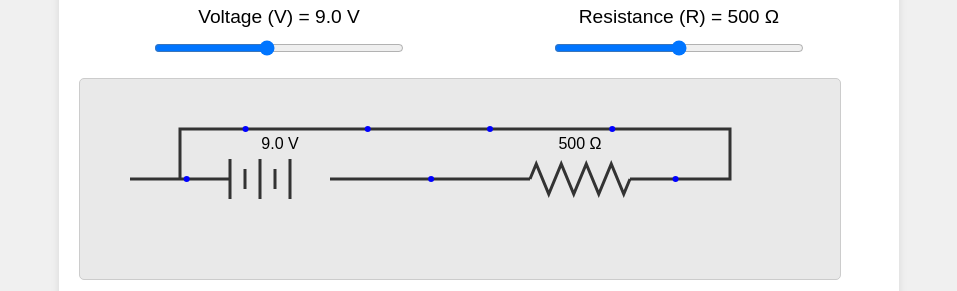
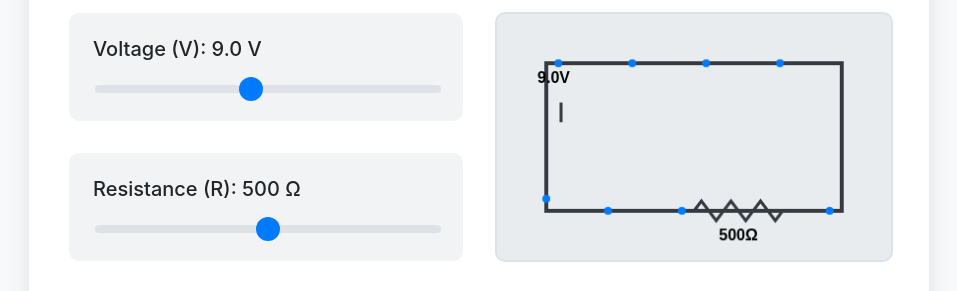
Before and after one commit to Kalpajit0406/Simulation_main, a plain HTML site: page Ohm.html in a window 1280 px wide. Shown: the part 266-557 px from the top of the page, without its empty margins (161-1118 px from the left). Drawn offline with Linux system fonts and the light colour scheme.

Commit message:
Update Ohm.html

```diff
--- a/Ohm.html
+++ b/Ohm.html
@@ -3,82 +3,155 @@
 <head>
     <meta charset="UTF-8">
     <meta name="viewport" content="width=device-width, initial-scale=1.0">
-    <title>Ohm's Law Simulation</title>
+    <title>Advanced Ohm's Law Simulation</title>
     <style>
+        :root {
+            --primary-color: #007bff;
+            --secondary-color: #6c757d;
+            --background-color: #f8f9fa;
+            --surface-color: #ffffff;
+            --text-color: #212529;
+            --border-color: #dee2e6;
+        }
+
         body {
-            font-family: Arial, sans-serif;
+            font-family: -apple-system, BlinkMacSystemFont, "Segoe UI", Roboto, "Helvetica Neue", Arial, sans-serif;
             display: flex;
             justify-content: center;
             align-items: center;
-            height: 100vh;
+            min-height: 100vh;
             margin: 0;
-            background-color: #f0f0f0;
+            background-color: var(--background-color);
+            color: var(--text-color);
         }
+
         .simulation-container {
-            background-color: #fff;
-            padding: 20px;
-            border-radius: 10px;
-            box-shadow: 0 4px 8px rgba(0,0,0,0.1);
-            width: 800px;
+            background-color: var(--surface-color);
+            padding: 2.5rem;
+            border-radius: 15px;
+            box-shadow: 0 10px 25px rgba(0, 0, 0, 0.1);
+            width: 900px;
+            max-width: 95%;
+            box-sizing: border-box;
         }
+
         h1 {
             text-align: center;
-            color: #333;
+            color: var(--primary-color);
+            margin-bottom: 2rem;
+            font-size: 2.5em;
         }
+
+        .main-layout {
+            display: grid;
+            grid-template-columns: 1fr 1fr;
+            gap: 2rem;
+            align-items: center;
+        }
+
         .controls {
             display: flex;
-            justify-content: space-around;
-            margin-bottom: 20px;
+            flex-direction: column;
+            gap: 2rem;
         }
+
         .control-group {
-            display: flex;
-            flex-direction: column;
-            align-items: center;
+            background-color: #f1f3f5;
+            padding: 1.5rem;
+            border-radius: 10px;
         }
+
         label {
-            font-size: 1.2em;
-            margin-bottom: 10px;
+            font-size: 1.25em;
+            font-weight: 500;
+            display: block;
+            margin-bottom: 1rem;
         }
+
         input[type="range"] {
-            width: 250px;
+            width: 100%;
+            -webkit-appearance: none;
+            appearance: none;
+            height: 8px;
+            background: var(--border-color);
+            border-radius: 5px;
+            outline: none;
         }
+
+        input[type="range"]::-webkit-slider-thumb {
+            -webkit-appearance: none;
+            appearance: none;
+            width: 24px;
+            height: 24px;
+            background: var(--primary-color);
+            border-radius: 50%;
+            cursor: pointer;
+            transition: background 0.2s;
+        }
+
+        input[type="range"]::-moz-range-thumb {
+            width: 24px;
+            height: 24px;
+            background: var(--primary-color);
+            border-radius: 50%;
+            cursor: pointer;
+            transition: background 0.2s;
+        }
+
+        input[type="range"]:hover::-webkit-slider-thumb {
+            background: #0056b3;
+        }
+
+        input[type="range"]:hover::-moz-range-thumb {
+            background: #0056b3;
+        }
+
         #circuit-diagram {
-            background-color: #e9e9e9;
-            border: 1px solid #ccc;
-            border-radius: 5px;
+            background-color: #e9ecef;
+            border: 2px solid var(--border-color);
+            border-radius: 10px;
+            width: 100%;
         }
-        .equation {
+
+        .equation-display {
             text-align: center;
-            font-size: 2em;
-            margin-top: 20px;
-            font-family: "Times New Roman", Times, serif;
+            font-size: 1.75em;
+            margin-top: 2rem;
+            padding: 1rem;
+            background: var(--primary-color);
+            color: white;
+            border-radius: 10px;
+            font-family: "Georgia", serif;
         }
     </style>
 </head>
 <body>
 
 <div class="simulation-container">
-    <h1>Ohm's Law Interactive Simulation</h1>
+    <h1>Ohm's Law Simulation</h1>
 
+    <div class="main-layout">
         <div class="controls">
             <div class="control-group">
-            <label for="voltage-slider">Voltage (V) = <span id="voltage-value">9.0</span> V</label>
+                <label for="voltage-slider">Voltage (V): <span id="voltage-value">9.0</span> V</label>
                 <input type="range" id="voltage-slider" min="0.1" max="20" value="9.0" step="0.1">
             </div>
             <div class="control-group">
-            <label for="resistance-slider">Resistance (R) = <span id="resistance-value">500</span> Ω</label>
+                <label for="resistance-slider">Resistance (R): <span id="resistance-value">500</span> Ω</label>
                 <input type="range" id="resistance-slider" min="1" max="1000" value="500" step="1">
             </div>
         </div>
 
-    <canvas id="circuit-diagram" width="760" height="200"></canvas>
+        <canvas id="circuit-diagram" width="400" height="250"></canvas>
+    </div>
 
-    <div class="equation">
-        I = V / R = <span id="current-value">0.018</span> A
+    <div class="equation-display">
+        Current (I) = <span id="current-value">0.0180</span> A
     </div>
 </div>
 
 <script>
+    document.addEventListener('DOMContentLoaded', () => {
         const voltageSlider = document.getElementById('voltage-slider');
         const resistanceSlider = document.getElementById('resistance-slider');
         const voltageValueSpan = document.getElementById('voltage-value');
@@ -87,112 +160,123 @@
         const canvas = document.getElementById('circuit-diagram');
         const ctx = canvas.getContext('2d');
 
-    function calculateAndUpdate() {
+        let electrons = [];
+        const path = [
+            { x: 350, y: 50 }, { x: 50, y: 50 },
+            { x: 50, y: 200 }, { x: 350, y: 200 }
+        ];
+        const pathLength = 300 + 150 + 300;
+
+        function updateSimulation() {
             const voltage = parseFloat(voltageSlider.value);
             const resistance = parseFloat(resistanceSlider.value);
-
-        let current = 0;
-        if (resistance > 0) {
-            current = voltage / resistance;
-        }
+            const current = (resistance > 0) ? voltage / resistance : 0;
 
             voltageValueSpan.textContent = voltage.toFixed(1);
             resistanceValueSpan.textContent = resistance.toFixed(0);
             currentValueSpan.textContent = current.toFixed(4);
 
-        drawCircuit(voltage, resistance, current);
+            const speed = Math.max(0.2, Math.min(15, current * 150));
+            const numElectrons = Math.max(5, Math.min(60, Math.floor(current * 600)));
+
+            if (electrons.length !== numElectrons) {
+                createElectrons(numElectrons);
             }
 
-    function drawCircuit(voltage, resistance, current) {
-        ctx.clearRect(0, 0, canvas.width, canvas.height);
+            updateElectrons(speed);
+            drawScene(voltage, resistance);
 
-        // Wires
-        ctx.strokeStyle = '#333';
-        ctx.lineWidth = 3;
-        ctx.beginPath();
-        ctx.moveTo(50, 100);
-        ctx.lineTo(150, 100);
-        ctx.moveTo(250, 100);
-        ctx.lineTo(450, 100);
-        ctx.moveTo(550, 100);
-        ctx.lineTo(650, 100);
-        ctx.lineTo(650, 50);
-        ctx.lineTo(100, 50);
-        ctx.lineTo(100, 100);
-        ctx.stroke();
-
-        // Battery (Voltage Source)
-        ctx.beginPath();
-        ctx.moveTo(150, 80);
-        ctx.lineTo(150, 120);
-        ctx.moveTo(165, 90);
-        ctx.lineTo(165, 110);
-        ctx.moveTo(180, 80);
-        ctx.lineTo(180, 120);
-        ctx.moveTo(195, 90);
-        ctx.lineTo(195, 110);
-        ctx.moveTo(210, 80);
-        ctx.lineTo(210, 120);
-        ctx.stroke();
-        ctx.font = '16px Arial';
-        ctx.fillStyle = 'black';
-        ctx.textAlign = 'center';
-        ctx.fillText(`${voltage.toFixed(1)} V`, 200, 70);
-
-        // Resistor
-        ctx.beginPath();
-        ctx.moveTo(450, 100);
-        const R_segments = 8;
-        for (let i = 0; i < R_segments; i++) {
-            ctx.lineTo(450 + (i * 100 / R_segments) + (100/(R_segments*2)), 100 + (i % 2 === 0 ? -15 : 15));
-        }
-        ctx.lineTo(550, 100);
-        ctx.stroke();
-        ctx.fillText(`${resistance.toFixed(0)} Ω`, 500, 70);
-
-        // Current Flow (animated electrons)
-        const numElectrons = Math.max(5, Math.min(50, Math.floor(current * 500)));
-        const pathLength = 1100;
-        const speed = Math.max(0.5, Math.min(10, current * 100));
-
-        for (let i = 0; i < numElectrons; i++) {
-            const distance = ((Date.now() / 10 * speed) + (pathLength / numElectrons) * i) % pathLength;
-            let x, y;
-
-            if (distance < 550) { // Top wire
-                x = 650 - distance;
-                y = 50;
-            } else if (distance < 600) { // Left vertical wire
-                x = 100;
-                y = 50 + (distance - 550);
-            } else if (distance < 1100) { // Bottom wire
-                x = 100 + (distance - 600);
-                y = 100;
+            requestAnimationFrame(updateSimulation);
         }
 
-            if(x > 150 && x < 250 && y === 100) continue; // Skip battery
-            if(x > 450 && x < 550 && y === 100) continue; // Skip resistor
-
-            ctx.beginPath();
-            ctx.arc(x, y, 3, 0, 2 * Math.PI);
-            ctx.fillStyle = 'blue';
-            ctx.fill();
+        function createElectrons(count) {
+            electrons = [];
+            for (let i = 0; i < count; i++) {
+                electrons.push({ dist: (pathLength / count) * i });
             }
         }
 
-    voltageSlider.addEventListener('input', calculateAndUpdate);
-    resistanceSlider.addEventListener('input', calculateAndUpdate);
-
-    // Initial calculation and draw
-    calculateAndUpdate();
-
-    function animate() {
-        calculateAndUpdate();
-        requestAnimationFrame(animate);
+        function updateElectrons(speed) {
+            electrons.forEach(e => {
+                e.dist = (e.dist + speed) % pathLength;
+            });
         }
 
-    animate();
+        function drawScene(voltage, resistance) {
+            ctx.clearRect(0, 0, canvas.width, canvas.height);
+            drawWires();
+            drawBattery(voltage);
+            drawResistor(resistance);
+            drawElectrons();
+        }
 
+        function drawWires() {
+            ctx.strokeStyle = '#343a40';
+            ctx.lineWidth = 4;
+            ctx.beginPath();
+            ctx.moveTo(path[0].x, path[0].y);
+            path.forEach((p, i) => {
+                if (i > 0) ctx.lineTo(p.x, p.y);
+            });
+            ctx.closePath();
+            ctx.stroke();
+        }
+
+        function drawBattery(voltage) {
+            const x = 50, y = 100;
+            ctx.lineWidth = 3;
+            ctx.beginPath();
+            ctx.moveTo(x, y - 20); ctx.lineTo(x, y + 20);
+            ctx.moveTo(x + 15, y - 10); ctx.lineTo(x + 15, y + 10);
+            ctx.stroke();
+            ctx.font = 'bold 16px Arial';
+            ctx.fillStyle = 'black';
+            ctx.textAlign = 'center';
+            ctx.fillText(`${voltage.toFixed(1)}V`, x + 7.5, y - 30);
+        }
+
+        function drawResistor(resistance) {
+            const x = 200, y = 200;
+            ctx.lineWidth = 3;
+            ctx.beginPath();
+            ctx.moveTo(x, y);
+            for (let i = 0; i < 6; i++) {
+                ctx.lineTo(x + (i * 15) + 7.5, y + (i % 2 === 0 ? -10 : 10));
+            }
+            ctx.lineTo(x + 90, y);
+            ctx.stroke();
+            ctx.font = 'bold 16px Arial';
+            ctx.fillStyle = 'black';
+            ctx.fillText(`${resistance.toFixed(0)}Ω`, x + 45, y + 30);
+        }
+
+        function drawElectrons() {
+            electrons.forEach(e => {
+                const pos = getPositionOnPath(e.dist);
+
+                // Don't draw inside components
+                if ((pos.y === 200 && pos.x > 195 && pos.x < 295) || (pos.y > 75 && pos.y < 125 && pos.x === 50)) {
+                    return;
+                }
+
+                ctx.beginPath();
+                ctx.arc(pos.x, pos.y, 4, 0, 2 * Math.PI);
+                ctx.fillStyle = '#007bff';
+                ctx.fill();
+            });
+        }
+
+        function getPositionOnPath(distance) {
+            if (distance < 300) return { x: 350 - distance, y: 50 };
+            if (distance < 450) return { x: 50, y: 50 + (distance - 300) };
+            return { x: 50 + (distance - 450), y: 200 };
+        }
+
+        voltageSlider.addEventListener('input', () => {});
+        resistanceSlider.addEventListener('input', () => {});
+
+        updateSimulation();
+    });
 </script>
 
 </body>
```
Lines whose indentation alone changed are shown as unchanged.
